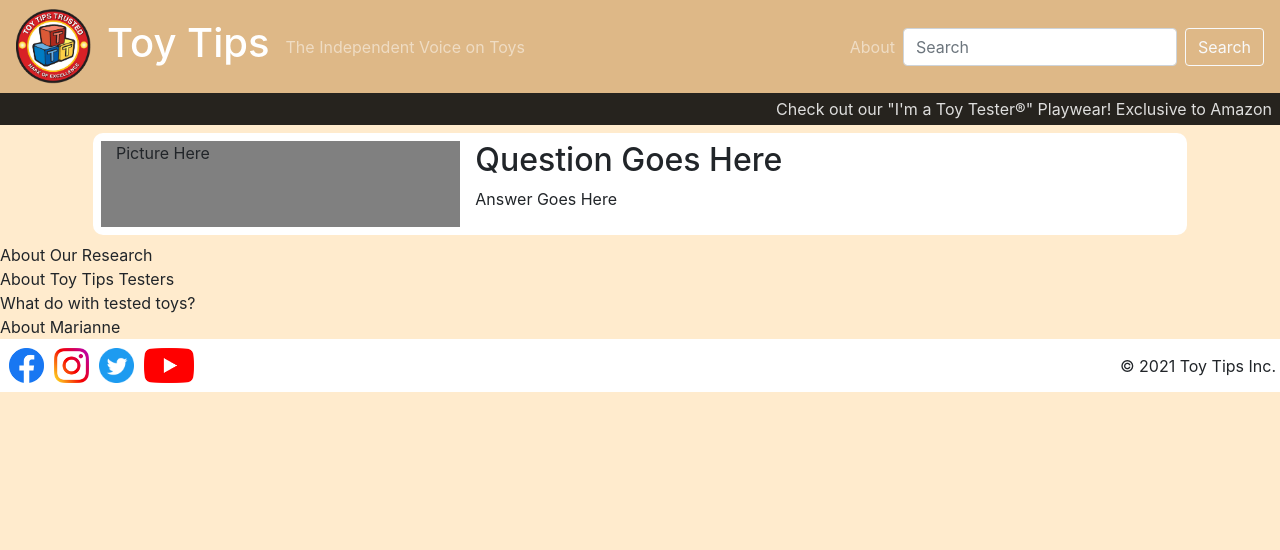
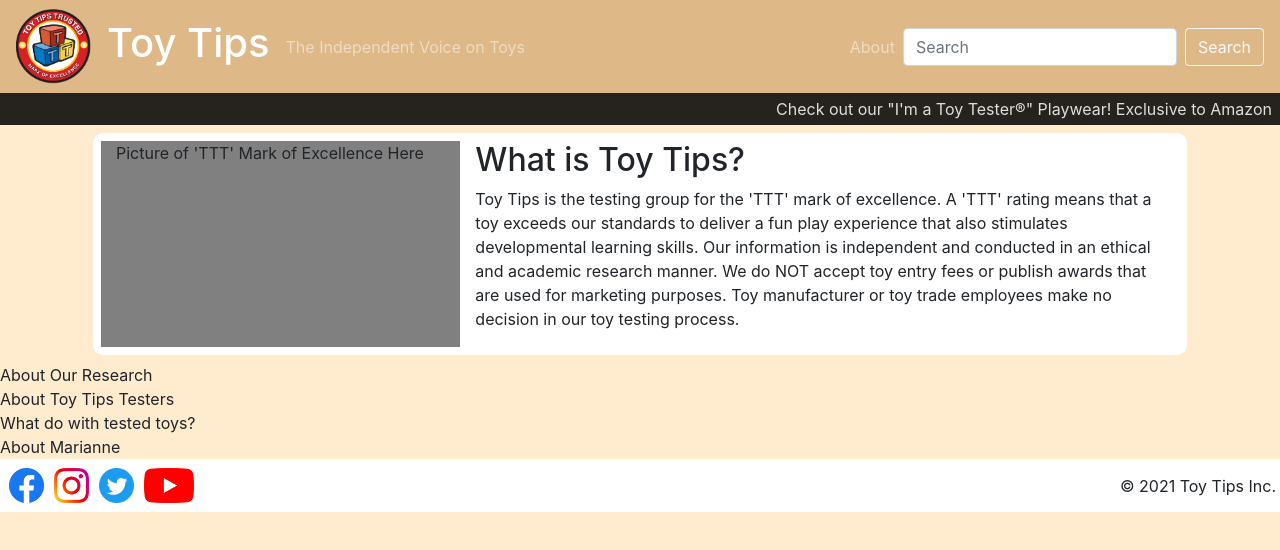
Before and after one commit to abautista3712/toy_tips, a React (Create React App) app: page /about in a window 1280 px wide. Shown: the top 550 px of the page. Built offline with nearby package versions, Linux system fonts and the light colour scheme.

Commit message:
Filled in information for About Toy Tips card.

```diff
--- a/src/pages/About.js
+++ b/src/pages/About.js
@@ -19,13 +19,21 @@
             xl={4}
             style={{ background: "grey" }}
           >
-            Picture Here
+            Picture of 'TTT' Mark of Excellence Here
           </Col>
           <Col xs={6} sm={8} md={8} lg={8} xl={8}>
-            <h2>Question Goes Here</h2>
-            <p>Answer Goes Here</p>
+            <h2>What is Toy Tips?</h2>
+            <p>
+              Toy Tips is the testing group for the 'TTT' mark of excellence. A
+              'TTT' rating means that a toy exceeds our standards to deliver a
+              fun play experience that also stimulates developmental learning
+              skills. Our information is independent and conducted in an ethical
+              and academic research manner. We do NOT accept toy entry fees or
+              publish awards that are used for marketing purposes. Toy
+              manufacturer or toy trade employees make no decision in our toy
+              testing process.
+            </p>
           </Col>
-          {/* </Col> */}
         </Row>
       </Container>
       <div>About Our Research</div>
```
